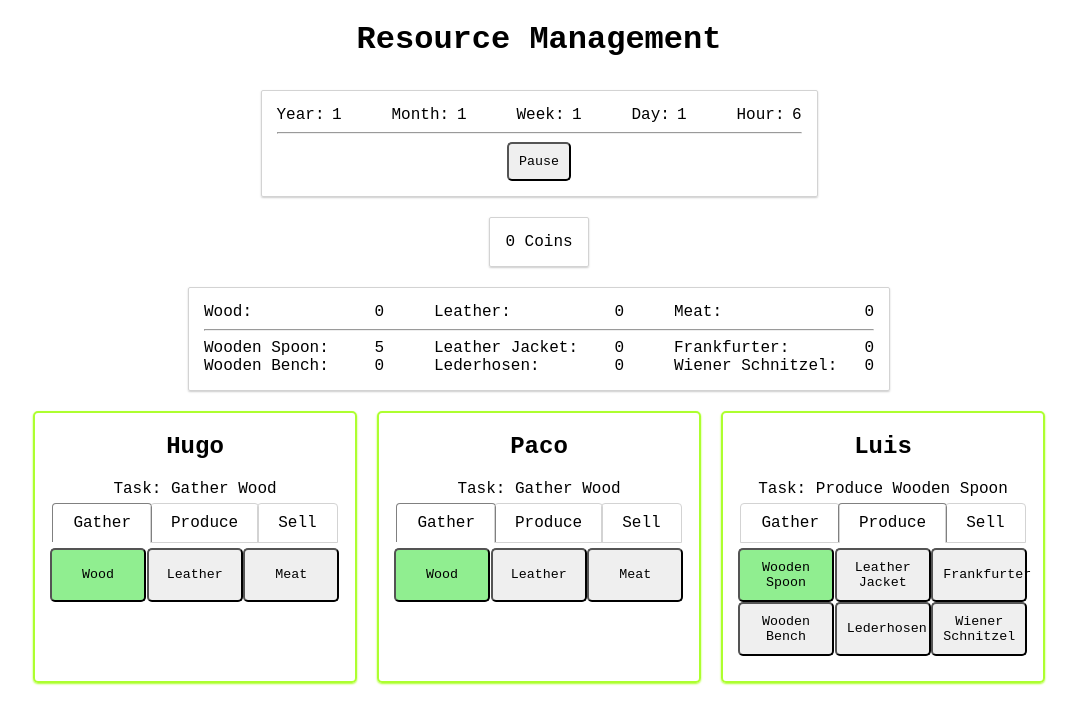
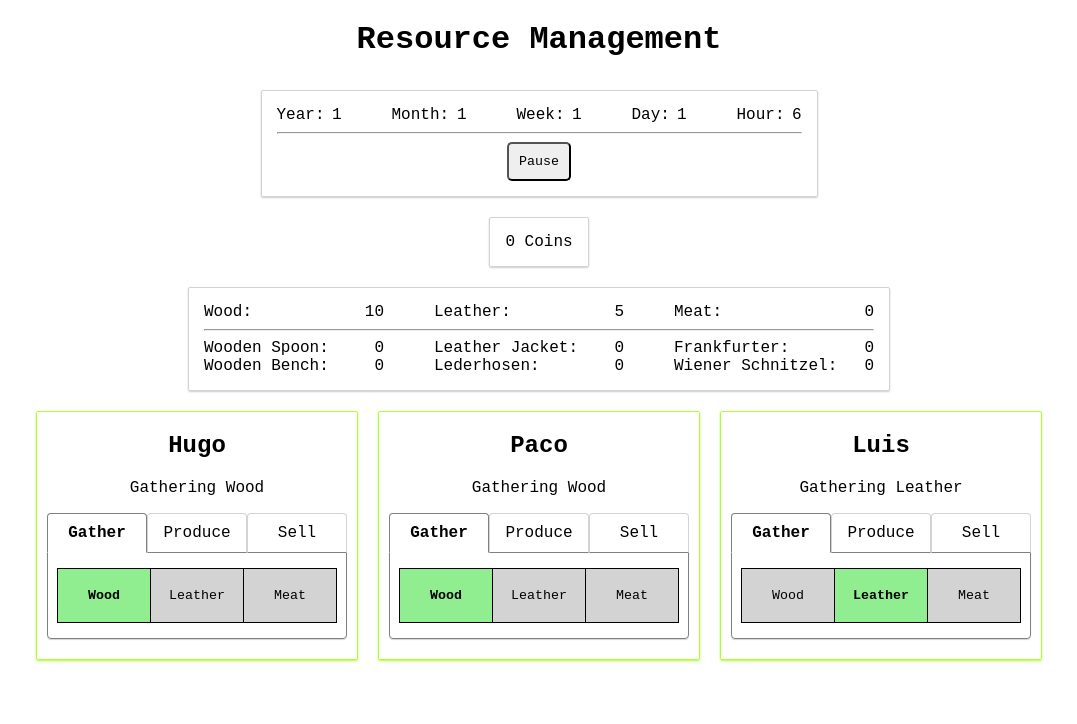
Before and after one commit to pinguinosod/resource-management, a React (Create React App) app: page / in a window 1280 px wide. Shown: the top 724 px of the page, without its empty margins (101-1178 px from the left). Built offline with nearby package versions, Linux system fonts and the light colour scheme.

Commit message:
Enhance UI

```diff
--- a/src/App.js
+++ b/src/App.js
@@ -99,8 +99,8 @@ class App extends Component {
       name: 'Luis',
       working: true,
       currentTask: {
-        task: 'produce',
-        targetId: 1
+        task: 'gather',
+        targetId: 2
       }
     }]
   }
@@ -295,7 +295,7 @@ class App extends Component {
               })
             }} />
           <br />
-          <div className="hoard">{this.state.coins} Coins</div>
+          <div className="hoard"><span>{this.state.coins}</span> Coins</div>
           <br />
           <Resources
             materials={this.state.materials}
--- a/src/Worker/Tasks/Tasks.css
+++ b/src/Worker/Tasks/Tasks.css
@@ -1,37 +1,56 @@
-.Tasks {
-  margin: 5px;
-}
-
 .Tasks ul.tab-list  {
+  display: flex;
+  justify-content: space-between;
+  margin-bottom: 10px;
   padding: 0;
   cursor: pointer;
 }
 
 .Tasks ul.tab-list > li {
-  display: inline;
-  padding: 10px 20px;
+  width: 100%;
+  display: inline-block;
+  margin: 0;
+  padding: 10px 15px;
   border: 1px solid lightgray;
+  border-bottom: 1px solid gray;
   border-top-left-radius: 4px;
   border-top-right-radius: 4px;
-  margin: 0 -1px 0 -1px;
+  z-index: 1;
 }
 
 .Tasks ul.tab-list > li.selected {
   border-left: 1px solid gray;
   border-top: 1px solid gray;
   border-right: 1px solid gray;
-  border-bottom: none;
+  border-bottom: 1px solid white;
+  font-weight: bold;
+  z-index: 3;
 }
 
 .App.paused .Tasks ul.tab-list > li {
   border: 1px solid gray;
+  border-bottom: 1px solid black;
 }
 
 .App.paused .Tasks ul.tab-list > li.selected {
   border-left: 1px solid black;
   border-top: 1px solid black;
   border-right: 1px solid black;
-  border-bottom: none;
+  border-bottom: 1px solid lightgray;
+}
+
+.Tasks .tab-wrapper {
+  margin-top: -11px;
+  padding: 15px 9px 15px 9px;
+  border:  1px solid gray;
+  border-bottom-left-radius: 4px;
+  border-bottom-right-radius: 4px;
+  box-shadow: 0 1px 1px lightgray;
+  z-index: 2;
+}
+
+.App.paused .Tasks .tab-wrapper {
+  border:  1px solid black;
 }
 
 .Tasks .inactive {
@@ -40,16 +59,31 @@
 
 .Tasks .button-grid {
   display: grid;
+  justify-content: space-between;
   grid-template-columns: auto auto auto;
+  border-bottom: 1px solid black;
+  border-left: 1px solid black;
 }
 
 .Tasks button {
   height: 54px;
-  width: 96px;
+  width: 93px;
   margin: 0;
-  padding: 10px 10px;
+  padding: 0;
+  border-radius: 0;
+  border-top: 1px solid black;
+  border-right: 1px solid black;
+  border-left: none;
+  border-bottom: none;
+  background-color:lightgray;
+  word-wrap: break-word;
+}
+
+.Tasks button:focus {
+  outline: none;
 }
 
 .Tasks button.selected {
   background-color: lightgreen;
+  font-weight: bold;
 }
--- a/src/Worker/Tasks/Tasks.js
+++ b/src/Worker/Tasks/Tasks.js
@@ -1,4 +1,4 @@
-import React, {useState} from 'react'
+import React, { useState } from 'react'
 import './Tasks.css'
 
 const Tasks = (props) => {
@@ -14,6 +14,7 @@ const Tasks = (props) => {
         <li className={currentTab === 'sell' ? 'selected' : ''}
           onClick={() => { setCurrentTab('sell') }}>Sell</li>
       </ul>
+      <div className="tab-wrapper">
         <div className={currentTab === 'gather' ? 'active' : 'inactive'}>
           <div className="button-grid">
             {
@@ -104,6 +105,7 @@ const Tasks = (props) => {
           </div>
         </div>
       </div>
+    </div>
   )
 }
 
--- a/src/Worker/Worker.css
+++ b/src/Worker/Worker.css
@@ -1,10 +1,10 @@
 .Worker {
   display: inline-block;
-  border: 2px solid;
+  border: 1px solid;
   width: 300px;
   padding: 0 10px 20px;
   margin: 10px;
-  border-radius: 5px;
+  border-radius: 2px;
 }
 
 .Worker .current-task {
--- a/src/Worker/Worker.js
+++ b/src/Worker/Worker.js
@@ -12,13 +12,20 @@ const Worker = (props) => {
   }
 
   const currentTask = () => {
-    return props.working ? props.currentTask.task + ' ' + getTaskTargetName(props.currentTask) : 'Rest'
+    if (!props.working) {
+      return 'Resting'
+    }
+    if (props.currentTask.task === "produce") {
+      return 'producing ' + getTaskTargetName(props.currentTask)
+    }
+    return props.currentTask.task + 'ing ' + getTaskTargetName(props.currentTask)
   }
 
   return (
     <div className={props.working ? 'Worker active' : 'Worker idle'}>
       <h2>{props.name}</h2>
-      <div>Task: <span className="current-task">{currentTask()}</span></div>
+      <span className="current-task">{currentTask()}</span>
+      <br />
       <Tasks
         currentTask={props.currentTask}
         materials={props.materials}
```
Lines whose indentation alone changed are shown as unchanged.
